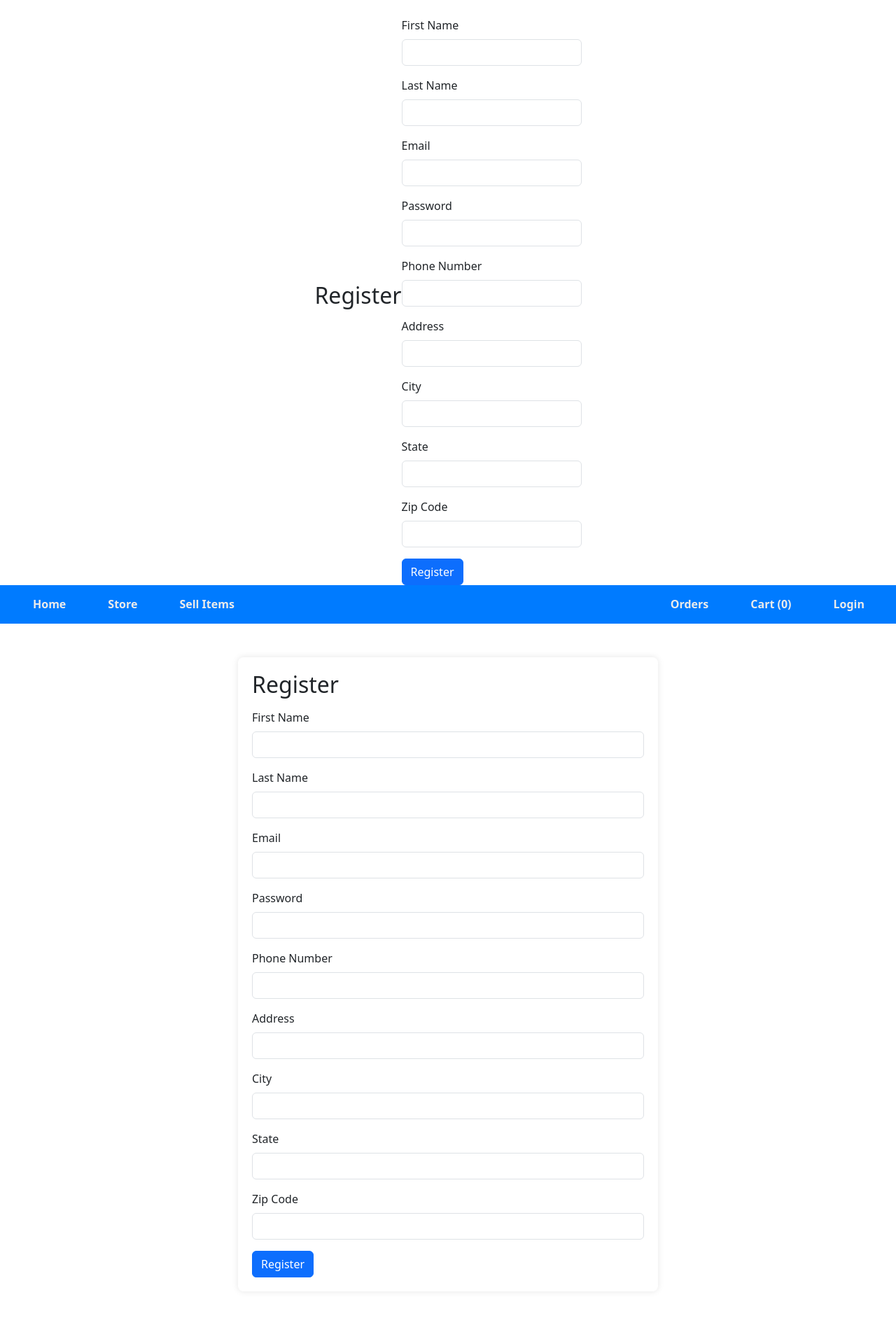
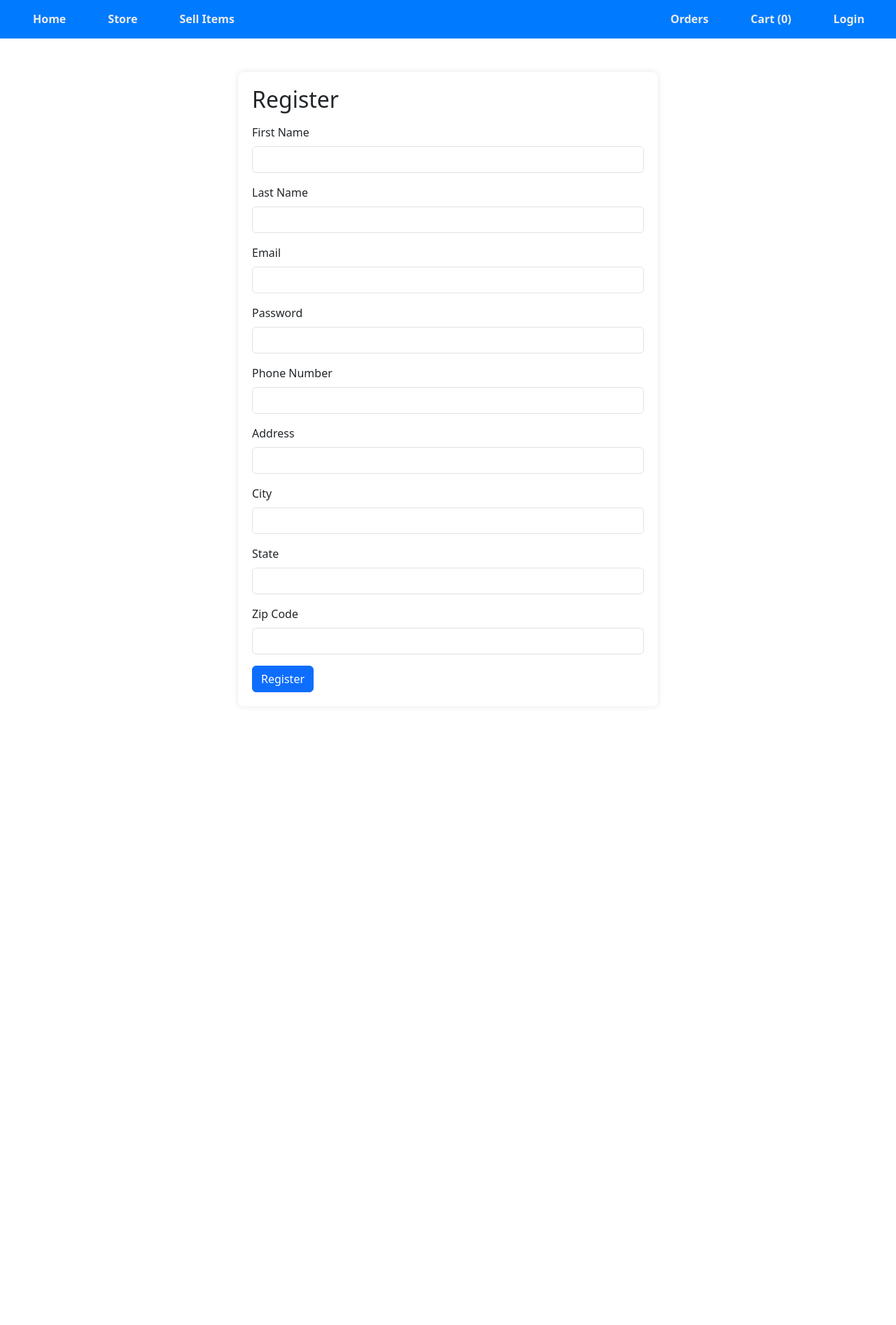
Before and after one commit to NikhilMahalingam/Online-Store, a Flask app: page /register in a window 1280 px wide. Shown: the whole page at 70% size. After the commit the page ends 989 px from the top, so only its background shows below. Run offline with Flask 3, Linux system fonts and the light colour scheme.

Commit message:
fix some overwritten changes

```diff
--- a/online_store/app.py
+++ b/online_store/app.py
@@ -26,8 +26,7 @@ db.init_app(app)
 
 supabase: Client = create_client(SUPABASE_URL, SUPABASE_API_KEY)
 
-#Routes for Pages
-
+# Helpers
 def get_customer_id_from_email(email):
     customer = db.session.query(Customers).filter_by(email=email).first()
     return customer.customer_id if customer else None
@@ -107,7 +106,7 @@ def product_detail(slug):
     if product:
         return render_template('product_detail.html', product=product)
     else:
-        flash('Product not found.', 'error')
+        flash('Product not found.', 'danger')
         return redirect(url_for('store'))
 
 @app.route('/')
@@ -119,11 +118,7 @@ def view_cart():
     user_email = session.get('user_email')
     customer_id = get_customer_id_from_email(user_email)
     cart_order = Orders.query.filter_by(customer_id=customer_id, status='cart').first()
-
-    if cart_order:
-        cart_items = OrderItems.query.filter_by(order_id=cart_order.order_id).all()
-    else:
-        cart_items = []
+    cart_items = get_cart_items(cart_order)
 
     return render_template('view_cart.html', cart_items=cart_items, total=cart_order.total_amount if cart_order else 0)
 
@@ -180,6 +175,12 @@ def checkout():
     user_email = session.get('user_email')
     customer_id = get_customer_id_from_email(user_email)
     order = Orders.query.filter_by(customer_id=customer_id, status='cart').first()
+
+     # If there is no order then there are no items in the cart and we can't checkout
+    if not order:
+        flash('You have no items in your cart!', 'danger')
+        return redirect(url_for('view_cart'))
+
     order_items = order.items
 
     trending_products = get_trending_products(2)
@@ -192,7 +193,7 @@ def checkout():
     return render_template('checkout.html', order=order, trending_products=trending_products)
 
 
-#Routes for Functions
+# Routes for Functions
 @app.route('/register', methods=['GET', 'POST'])
 def register():
     if request.method == 'POST':
@@ -223,12 +224,12 @@ def register():
                 flash('Registration successful! Please log in.', 'success')
                 return redirect(url_for('login'))
             else:
-                flash('Failed to register with Supabase. Please try again.', 'error')
+                flash('Failed to register with Supabase. Please try again.', 'danger')
                 return redirect(url_for('register'))
 
         except Exception as e:
             db.session.rollback()
-            flash(f'Registration failed: {str(e)}', 'error')
+            flash(f'Registration failed: {str(e)}', 'danger')
             return redirect(url_for('register'))
 
     return render_template('register.html')
@@ -240,21 +241,32 @@ def login():
         email = request.form['email']
         password = request.form['password']
 
-        response = supabase.auth.sign_in_with_password({"email":email, "password":password})
-        if response:
-            session_obj = supabase.auth.get_session()
-            if session_obj:
+        try:
+            response = supabase.auth.sign_in_with_password({"email":email, "password":password})
+            if response:
+                session_obj = supabase.auth.get_session()
+                if session_obj:
+                    user_email = session_obj.user.user_metadata['email']
                     access_token = session_obj.access_token
+                    session['user_email'] = user_email
                     session['access_token'] = access_token
                     flash('Login successful!', 'success')
 
-            return redirect(url_for('index'))
-        else:
-                flash('Login failed. Please check your credentials.', 'danger')
-                return redirect(url_for('login'))
+                return redirect(url_for('stotre'))
+            else:
+                    flash('Login failed. Please check your credentials.', 'danger')
+                    return redirect(url_for('login'))
+        except Exception as e:
+            flash(f'An error has occured: {str(e)}', 'danger')
+            return redirect(url_for('login'))
     return render_template('login.html')
 
 
+@app.route('/logout')
+def logout():
+    session.clear()
+    flash('You have been logged out.' 'info')
+    return redirect(url_for('store'))
 
 Session = scoped_session(sessionmaker(autoflush=False))
 
@@ -325,10 +337,10 @@ def delete_item(order_item_id):
 
             flash('Item deleted successfully!', 'success')
         else:
-            flash('Item not found!', 'error')
+            flash('Item not found!', 'danger')
     except Exception as e:
         db.session.rollback()
-        flash(str(e), 'error')
+        flash(str(e), 'danger')
     return redirect(url_for('view_cart'))
 
 @app.route('/confirm_order', methods=['POST'])
--- a/online_store/templates/register.html
+++ b/online_store/templates/register.html
@@ -1,64 +1,3 @@
-<!DOCTYPE html>
-<html lang="en">
-<head>
-    <meta charset="UTF-8">
-    <title>Register</title>
-    <link href="https://cdn.jsdelivr.net/npm/bootstrap@5.3.1/dist/css/bootstrap.min.css" rel="stylesheet">
-</head>
-<body>
-    <div class="container mt-4">
-        <h2 class="mb-3">Register</h2>
-        {% with messages = get_flashed_messages() %}
-        {% if messages %}
-          {% for message in messages %}
-            <p>{{ message }}</p>
-          {% endfor %}
-        {% endif %}
-      {% endwith %}
-
-        <form action="/register" method="post" class="needs-validation" novalidate>
-            <div class="mb-3">
-                <label for="first_name" class="form-label">First Name</label>
-                <input type="text" class="form-control" id="first_name" name="first_name" required>
-            </div>
-            <div class="mb-3">
-                <label for="last_name" class="form-label">Last Name</label>
-                <input type="text" class="form-control" id="last_name" name="last_name" required>
-            </div>
-            <div class="mb-3">
-                <label for="email" class="form-label">Email</label>
-                <input type="email" class="form-control" id="email" name="email" required>
-            </div>
-            <div class="mb-3">
-                <label for="password" class="form-label">Password</label>
-                <input type="password" class="form-control" id="password" name="password" required>
-            </div>
-            <div class="mb-3">
-                <label for="phone_number" class="form-label">Phone Number</label>
-                <input type="text" class="form-control" id="phone_number" name="phone_number" required>
-            </div>
-            <div class="mb-3">
-                <label for="address" class="form-label">Address</label>
-                <input type="text" class="form-control" id="address" name="address" required>
-            </div>
-            <div class="mb-3">
-                <label for="city" class="form-label">City</label>
-                <input type="text" class="form-control" id="city" name="city" required>
-            </div>
-            <div class="mb-3">
-                <label for="state" class="form-label">State</label>
-                <input type="text" class="form-control" id="state" name="state" required>
-            </div>
-            <div class="mb-3">
-                <label for="zip_code" class="form-label">Zip Code</label>
-                <input type="text" class="form-control" id="zip_code" name="zip_code" required>
-            </div>
-            <button type="submit" class="btn btn-primary">Register</button>
-        </form>
-    </div>
-</body>
-</html>
-
 <!DOCTYPE html>
 <html lang="en">
 <head>
```
